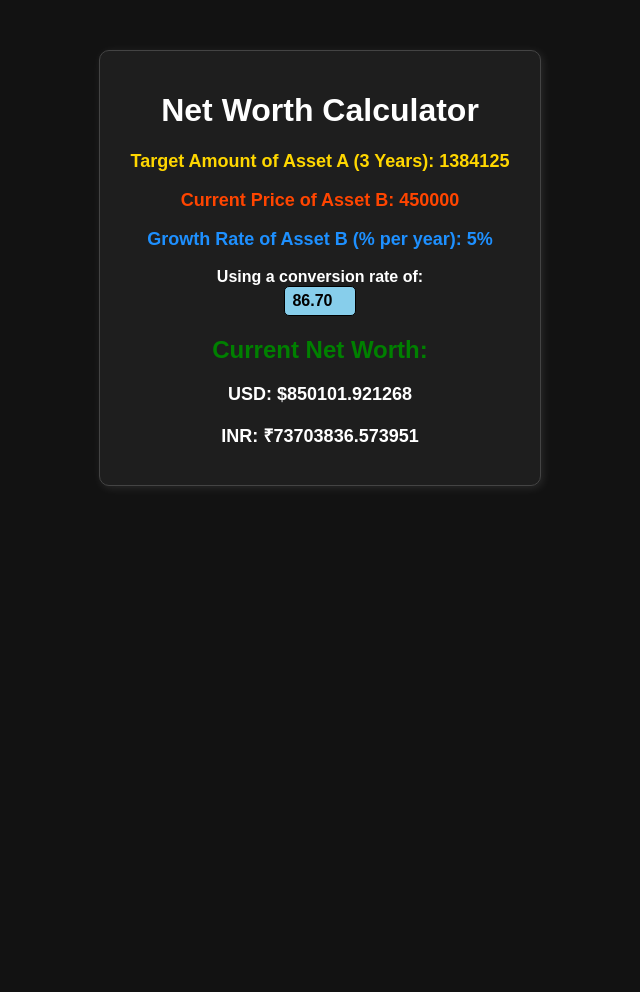
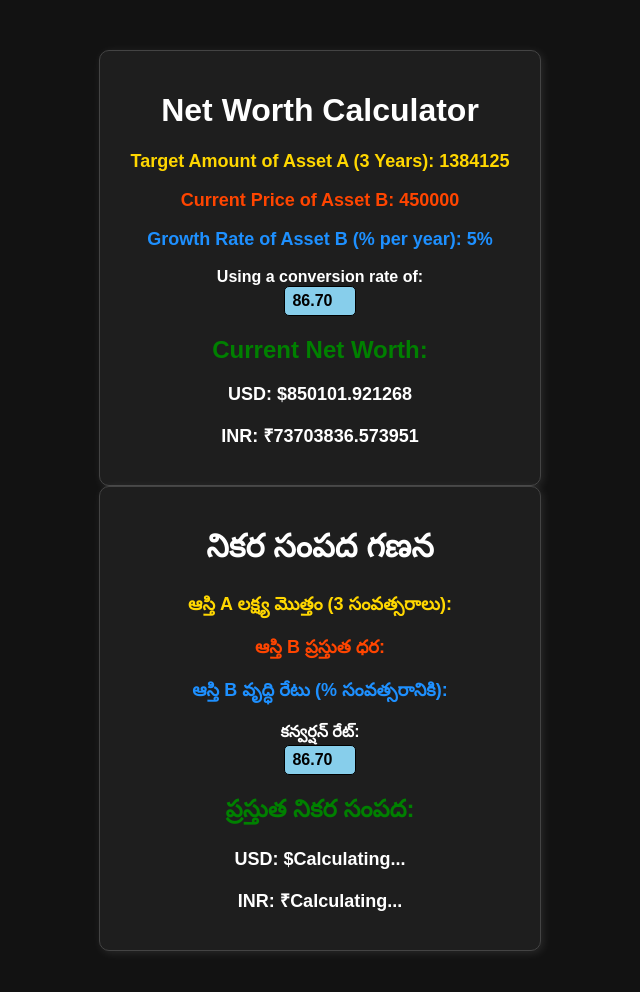
Before and after one commit to vkc99999/net-worth-calculator, a plain HTML site: page index.html in a window 1280 px wide. Shown: the whole page, without its empty margins (320-960 px from the left). Before the commit the page ends 800 px from the top, so only its background shows below. Drawn offline with Linux system fonts and the light colour scheme.

Commit message:
Update index.html

```diff
--- a/index.html
+++ b/index.html
@@ -22,6 +22,22 @@
         <p>INR: ₹<span id="networth_inr">Calculating...</span></p>
     </div>
 
+    <!-- Telugu Box -->
+    <div class="container telugu">
+        <h1>నికర సంపద గణన</h1>
+
+        <p><strong>ఆస్తి A లక్ష్య మొత్తం (3 సంవత్సరాలు):</strong> <span id="assetA_future_telugu"></span></p>
+        <p><strong>ఆస్తి B ప్రస్తుత ధర:</strong> <span id="assetB_current_telugu"></span></p>
+        <p><strong>ఆస్తి B వృద్ధి రేటు (% సంవత్సరానికి):</strong> <span id="assetB_rate_telugu"></span></p>
+
+        <label for="conversion_rate">కన్వర్షన్ రేట్:</label>
+        <input type="number" id="conversion_rate_telugu" value="86.70" step="0.000001" disabled>
+
+        <h2>ప్రస్తుత నికర సంపద:</h2>
+        <p>USD: $<span id="networth_usd_telugu">Calculating...</span></p>
+        <p>INR: ₹<span id="networth_inr_telugu">Calculating...</span></p>
+    </div>
+
     <script src="script.js"></script>
 </body>
 </html>
```
